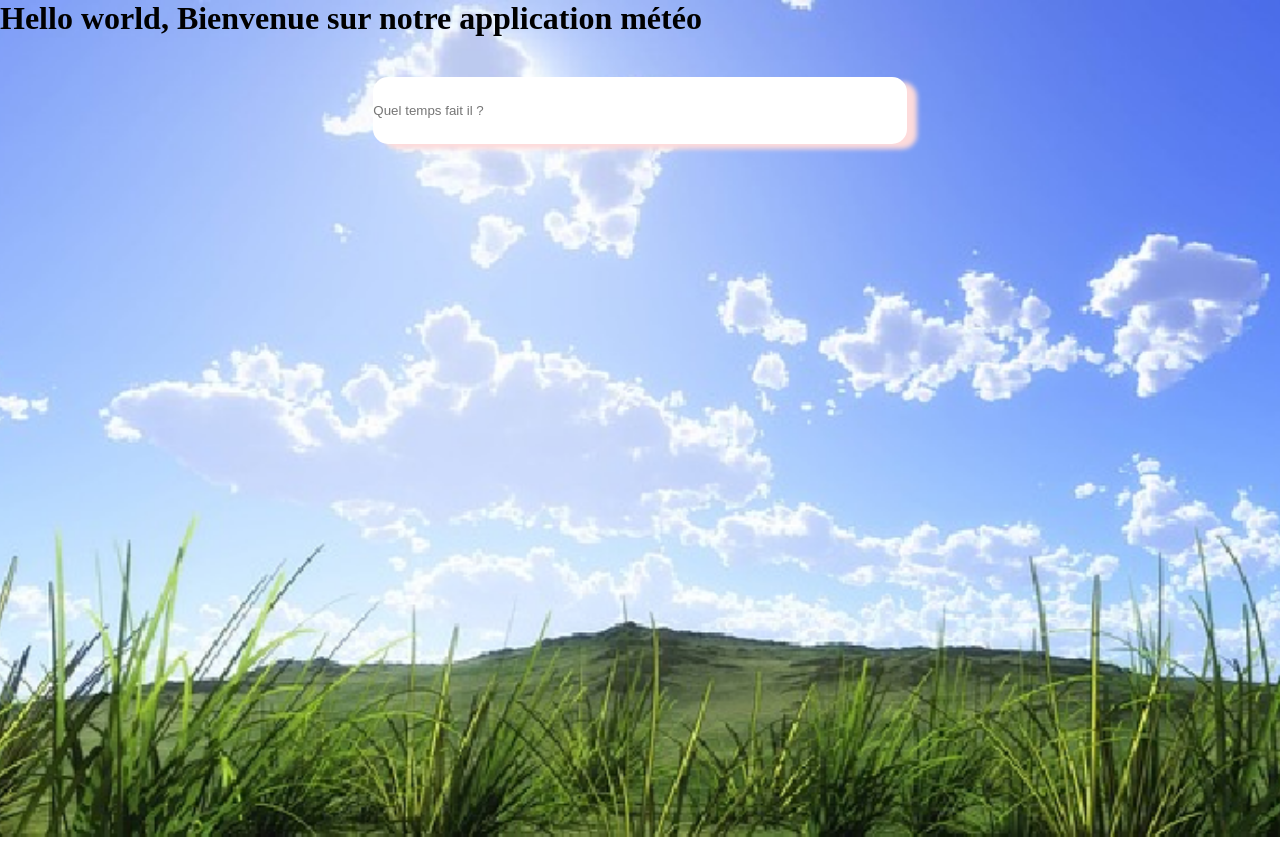
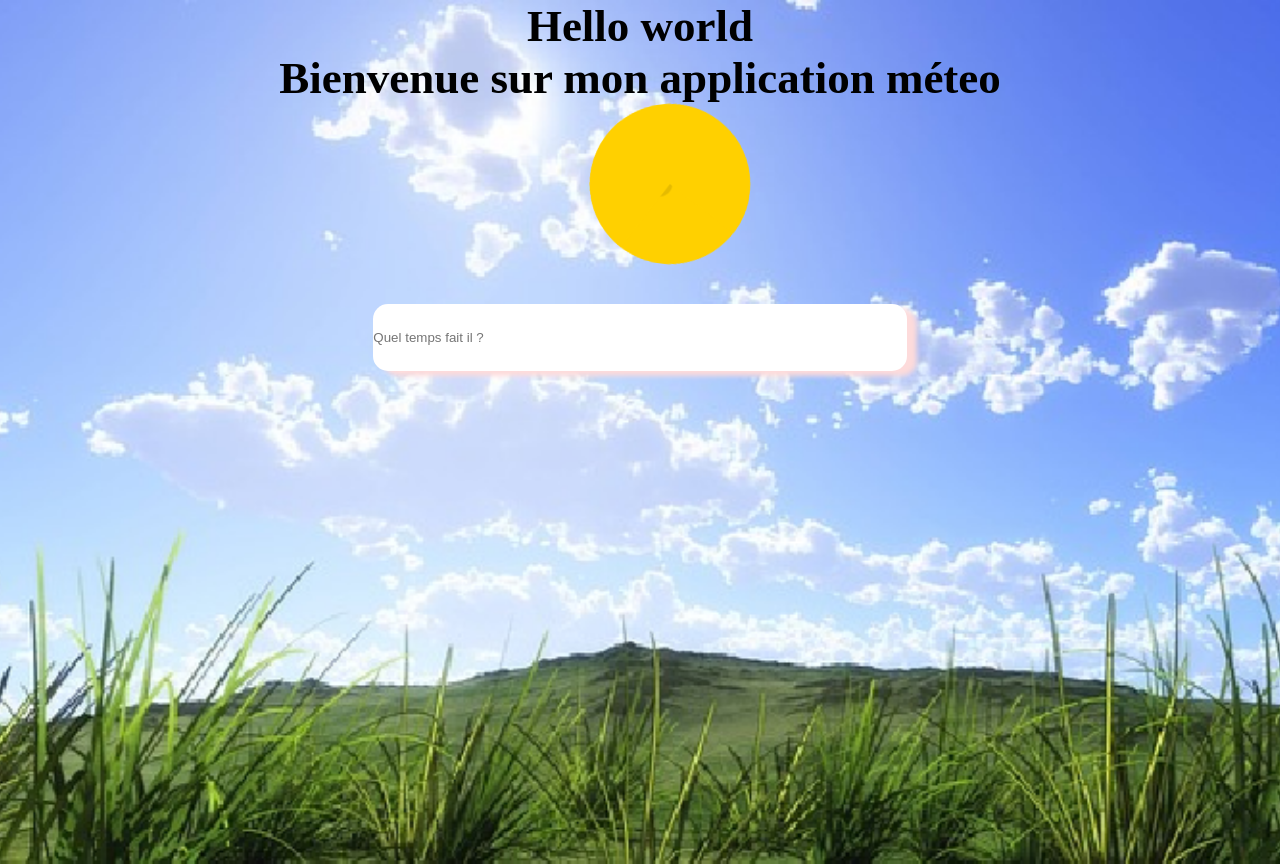
Before and after one commit to Deflandrenassim/ApiMeteo-reactJs, a React (Create React App) app: page / in a window 1280 px wide. Before the commit the page ends 837 px from the top, so only its background shows below. Built offline with nearby package versions, Linux system fonts and the light colour scheme.

Commit message:
add css pacman and finition detail

```diff
--- a/src/App.js
+++ b/src/App.js
@@ -39,8 +39,20 @@ function App() {
     <div className="app">
       <main>
         <h1>
-          Hello world, Bienvenue sur notre application météo
+          Hello world
         </h1>
+        <h2>
+          Bienvenue sur mon application méteo
+        </h2>
+
+      <div class="flex-pacman">
+        <div class="pacman">
+          <div></div>
+          <div></div>
+          <div></div>
+      </div>
+
+      </div>
         <div className="container">
           <div className="container-search">
             <input type="text"
--- a/src/index.css
+++ b/src/index.css
@@ -7,17 +7,19 @@
 body {
   font-family:'Arial, Helvetica, sans-serif';
 }
+h1, h2{
+  text-align: center;
+  font-size: 45px;
+}
 .app{
   background-image: url('./assets/beau.png');
   background-size: cover;
   background-position: bottom;
   transition: 0.4 ease;
 }
-.app .warm{
-  background-image: url('./assets/mauvais.png');
-}
-.container{
-  min-height: 100vh;
+
+.container{ /* mon container pour input */
+  min-height: 75vh;
 }
 .container-search{
     display: flex;
@@ -61,3 +63,84 @@ body {
   font-size: 30px;
   text-shadow:1px 1px rgb(247, 196, 196)
 }
+/* CSS Pacman */
+.flex-pacman{
+  display:flex;
+  justify-content: center;
+}
+.name {
+  font-size: 25px;
+  padding: 1rem;
+}
+
+.pacman {
+position: relative;
+width: 100px;
+height: 160px;
+}
+.pacman:before, .pacman:after {
+content: "";
+display: block;
+position: absolute;
+top: 0;
+left: 0;
+width: 0;
+height: 0;
+border: 80px solid #ffd000;
+border-radius: 50%;
+border-right: 80px solid transparent;
+animation: animate1 linear 0.5s infinite;
+}
+.pacman:after {
+animation: animate2 linear 0.5s infinite;
+}
+.pacman div:nth-child(1), .pacman div:nth-child(2), .pacman div:nth-child(3) {
+background-color: #000000;
+border-radius: 50%;
+width: 25px;
+height: 25px;
+position: absolute;
+top: 50%;
+transform: translateY(-50%);
+right: -100px;
+opacity: 0;
+}
+.pacman div:nth-child(1) { /* animation par div etc...*/
+animation: ball 1s 1s infinite linear;
+}
+.pacman div:nth-child(2) {
+animation: ball 1s 0.5s infinite linear;
+}
+.pacman div:nth-child(3) {
+animation: ball 1s 0s infinite linear;
+}
+@keyframes animate1 {
+0% {
+  transform: rotate(270deg);
+}
+50% {
+  transform: rotate(360deg);
+}
+100% {
+  transform: rotate(270deg);
+}
+}
+@keyframes animate2 {
+0% {
+  transform: rotate(90deg);
+}
+50% {
+  transform: rotate(0deg);
+}
+100% {
+  transform: rotate(90deg);
+}
+}
+@keyframes ball {
+20%, 80% {
+  opacity: 1;
+}
+100% {
+  transform: translate(-120px, -50%);
+}
+}
```
